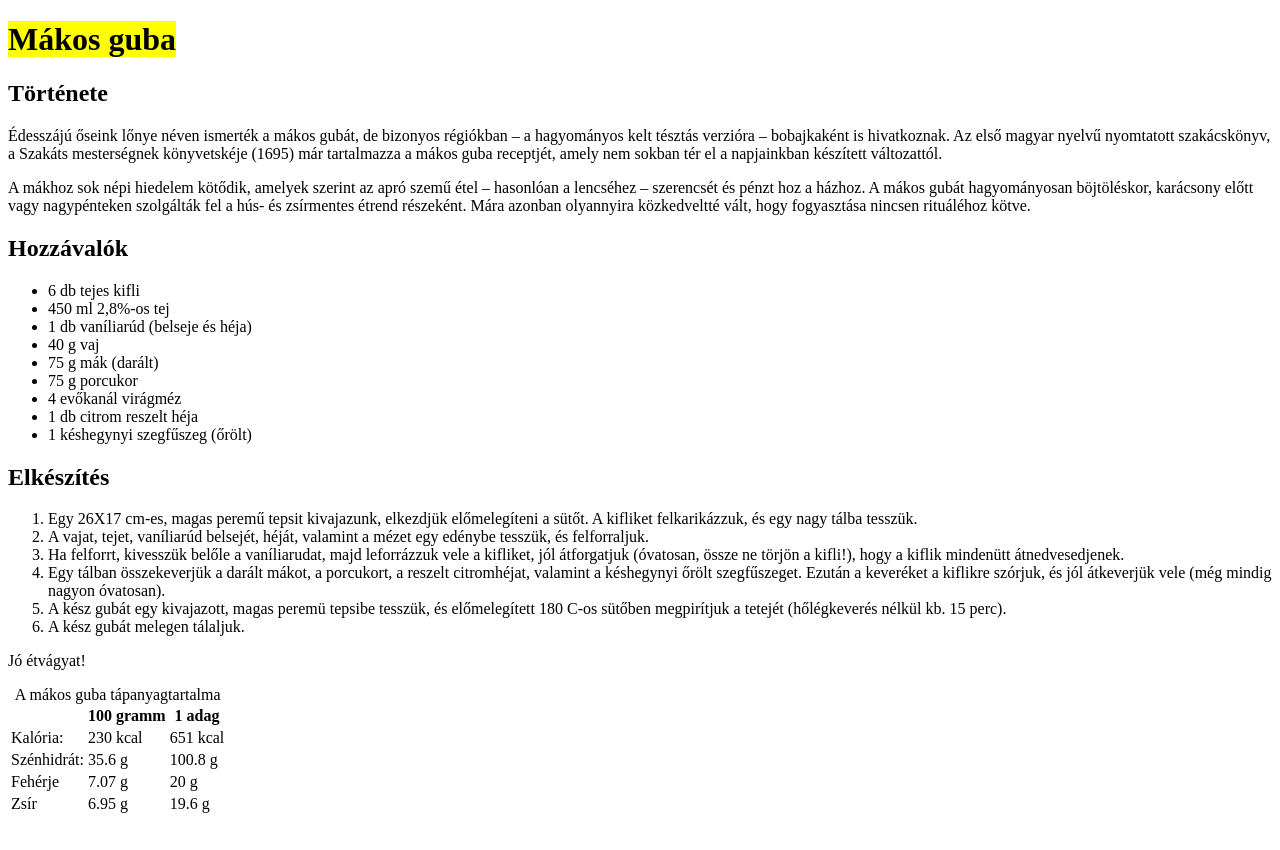
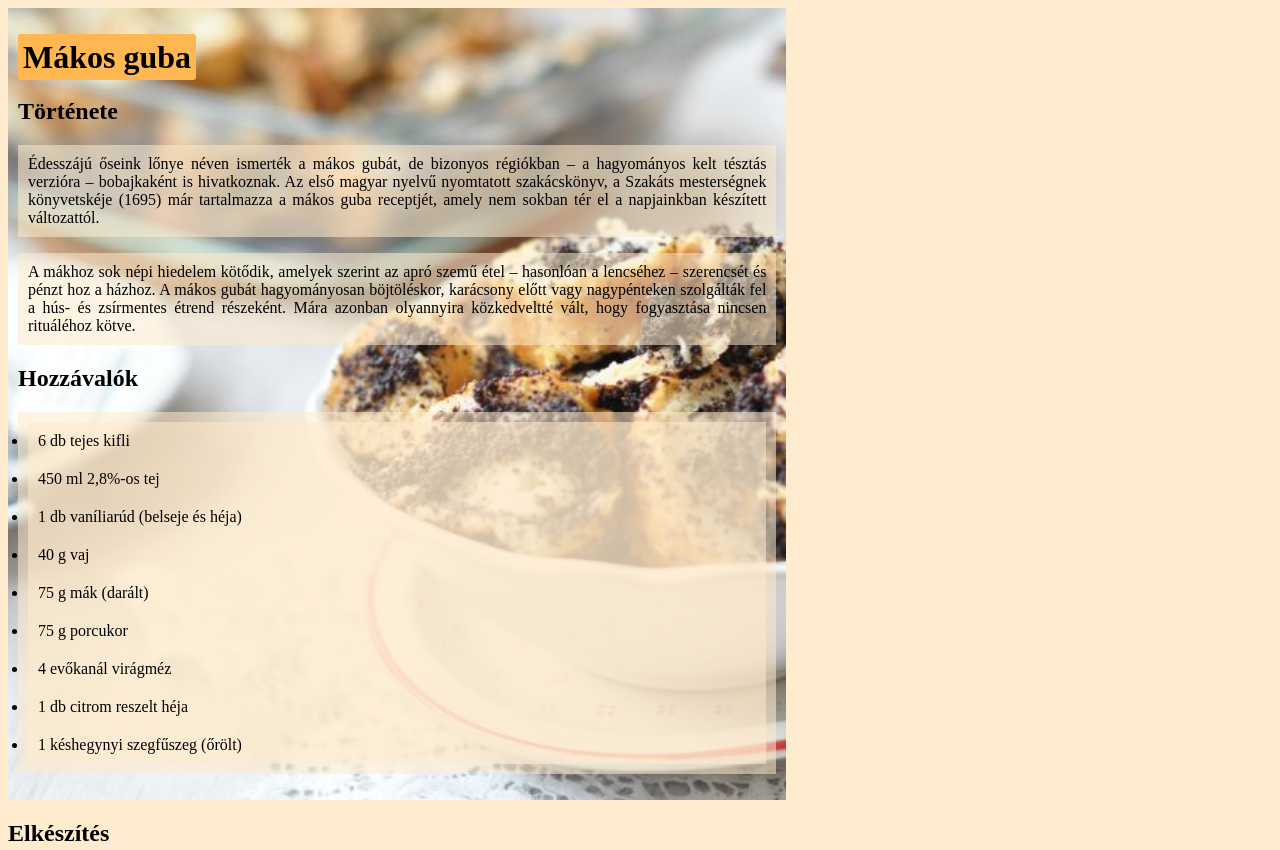
Before and after one commit to taklert/public-HTML-CSS, a plain HTML site: page HTML-3/gyakorlat-1/weboldal-external-style.html in a window 1280 px wide. Shown: the top 850 px of the page. Before the commit the page ends 824 px from the top, so only its background shows below. Drawn offline with Linux system fonts and the light colour scheme.

Commit message:
external-html gyakorlása

```diff
--- a/HTML-3/gyakorlat-1/css/style.css
+++ b/HTML-3/gyakorlat-1/css/style.css
@@ -1,3 +1,6 @@
+body {
+    background-color: blanchedalmond;
+}
 h1 {
         font-weight: bold;
 }
@@ -9,7 +12,22 @@ mark {
 p {
     text-align: justify;
     padding: 10px;
+    background-color: #ffebcd8c;
+}
+.header {
+    width: 60%;
+    text-align: justify;
+    background-image: url("../img/makos-guba.jpg");
+    background-repeat: no-repeat;
+    background-size: cover;
+    padding: 10px;
+}
+.aside1 {
 }
 table {
     align-items: center;
 }
+ul, ol, li {
+    background-color: #ffebcd8c;
+    padding: 10px;
+}
--- a/HTML-3/gyakorlat-1/weboldal-external-style.html
+++ b/HTML-3/gyakorlat-1/weboldal-external-style.html
@@ -4,13 +4,10 @@
 		<meta charset="UTF-8">
 		<meta name="viewport" content="width=device-width, initial-scale=1">
 		<title>Stílusszabályok</title>
-		<!--/*<link rel="stylesheet" href="css/style.css">*/-->
-		<style>
-		</style>
+		<link rel="stylesheet" href="css/style.css">
 </head>
 <body>
-	<div>
-		<a img src="img/makos-guba.jpg" alt="guba"></a>
+	<div class="header">
 		<h1><mark>Mákos guba</mark></h1>
 		<h2>Története</h2>
 		<p>Édesszájú őseink lőnye néven ismerték a mákos gubát, de bizonyos régiókban – a hagyományos kelt tésztás verzióra – bobajkaként is hivatkoznak. Az első magyar nyelvű nyomtatott szakácskönyv, a Szakáts mesterségnek könyvetskéje (1695) már tartalmazza a mákos guba receptjét, amely nem sokban tér el a napjainkban készített változattól.</p>
```
